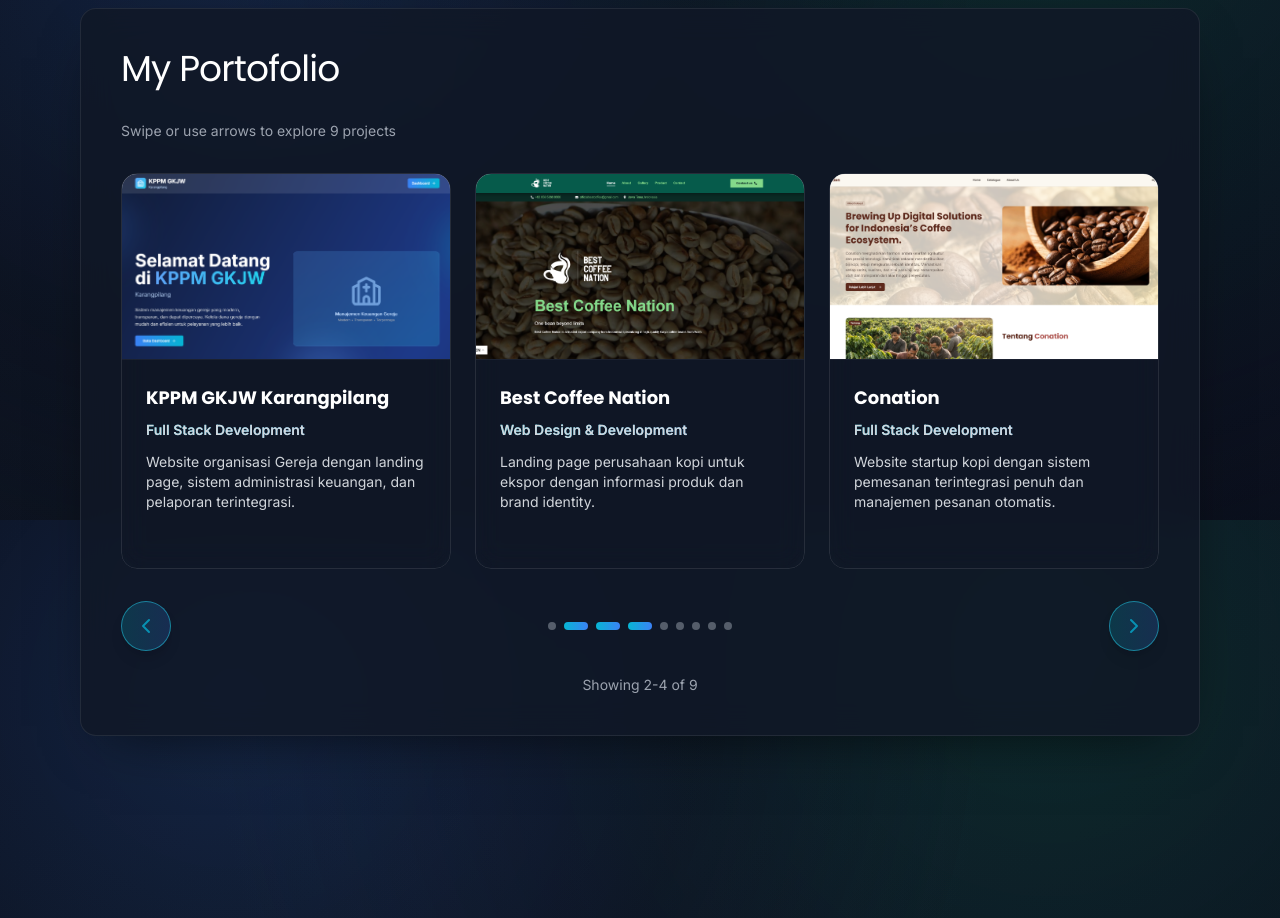
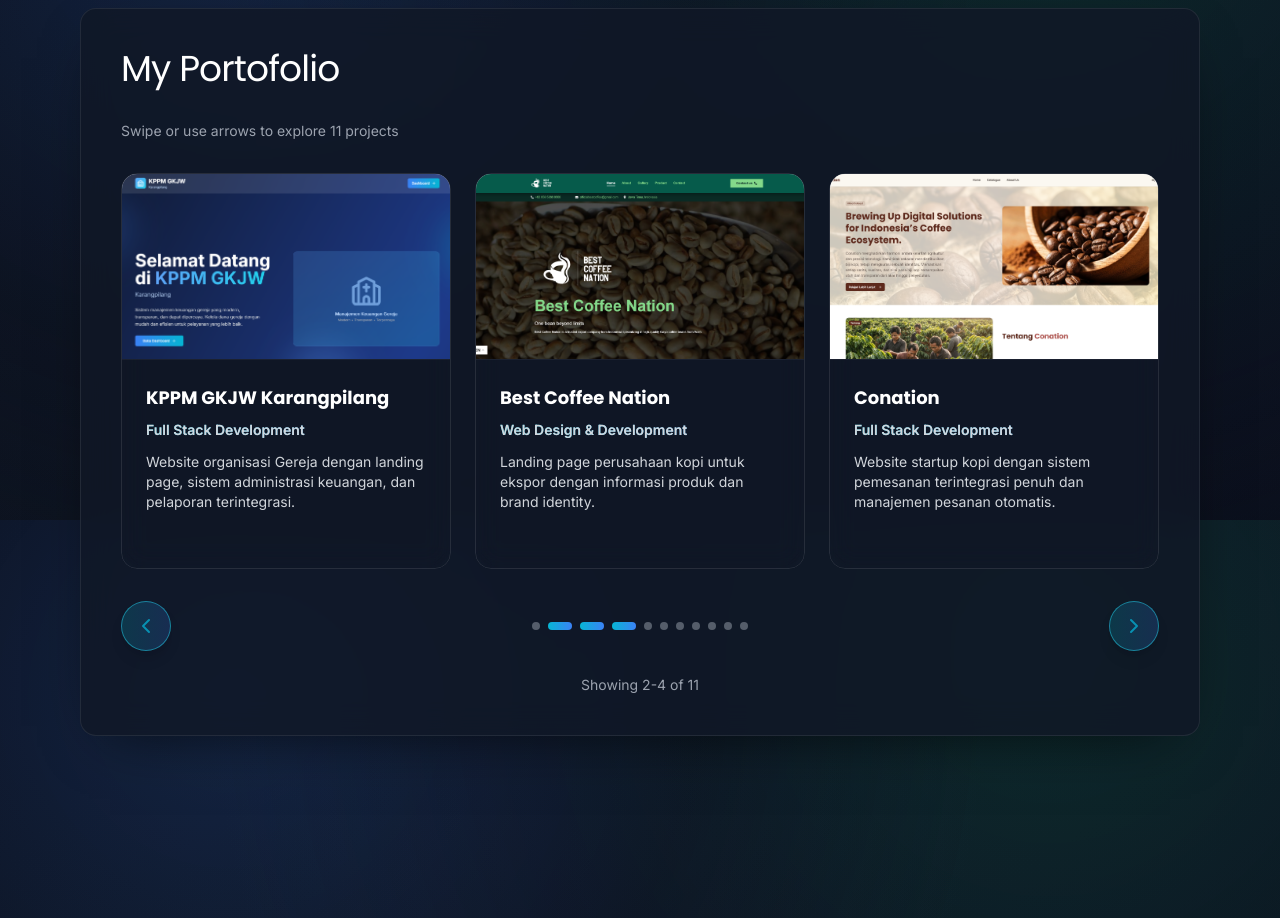
Before and after one commit to AbimanyuDA/biodata-pribadi, a Next.js app: page / in a window 1280 px wide. Shown: the part 4280-5198 px from the top of the page. Built offline with nearby package versions, Linux system fonts and the light colour scheme.

Commit message:
fix: update Schematics 2025 project with accurate information and live URL

```diff
--- a/components/sections/Portfolio.tsx
+++ b/components/sections/Portfolio.tsx
@@ -97,6 +97,59 @@
       "High score tracking & game state management",
     ],
     tools: ["Unity", "C#"],
+  },
+  {
+    title: "Schematics 2025 Website",
+    role: "Project Manager",
+    url: "https://www.schematics-its.com/",
+    img: "/images/portofolio/schematics.png",
+    desc: "Project Manager & Lead Developer untuk pembuatan website Schematics 2025, event mahasiswa Teknik Informatika ITS dengan kompetisi pemrograman dan logika nasional.",
+    fullDesc:
+      "Schematics adalah event karya mahasiswa Teknik Informatika Institut Teknologi Sepuluh Nopember yang berfokus pada kompetisi pemrograman dan logika serta memperkenalkan teknologi kepada masyarakat luas. Event ini mencakup: National Programming Competition (NPC), National Logic Competition (NLC), dan Bootcamp, Seminar, Technology (BST). Sebagai Project Manager dan Full Stack Developer, mengkoordinasikan tim development dalam membangun website yang menampilkan informasi kompetisi, pendaftaran peserta, leaderboard real-time, dan integrasi dengan sistem penjurian otomatis.",
+    outputs: [
+      "Website responsif dengan user experience premium",
+      "Sistem registrasi peserta untuk NPC, NLC, dan BST",
+      "Leaderboard real-time untuk kompetisi",
+      "Integrasi payment gateway untuk pendaftaran",
+      "Admin dashboard untuk manajemen event & scoreboard",
+      "Sistem notifikasi real-time untuk update kompetisi",
+      "Merchandise & ticketing integration",
+    ],
+    tools: [
+      "Next.js",
+      "React",
+      "TypeScript",
+      "Node.js",
+      "PostgreSQL",
+      "Vercel",
+    ],
+  },
+  {
+    title: "AI-Based Credit Card Fraud Detection System",
+    role: "AI Engineer & Full Stack Developer",
+    url: "#",
+    img: "/images/portofolio/fraud.png",
+    desc: "Sistem deteksi fraud kartu kredit berbasis rules engine dan machine learning untuk bank, mengidentifikasi transaksi mencurigakan secara real-time.",
+    fullDesc:
+      "Sistem fraud detection yang menggabungkan rule-based logic dengan artificial intelligence untuk menganalisis transaksi kartu kredit dan mengidentifikasi aktivitas mencurigakan dengan akurasi tinggi. Menggunakan kombinasi rule engine untuk pattern matching dan model machine learning (Random Forest, XGBoost) untuk deteksi anomali, dengan real-time processing capability untuk reject atau approve transaksi dalam hitungan milliseconds.",
+    outputs: [
+      "Rule engine dengan 50+ pattern rules untuk fraud detection",
+      "Machine learning model dengan 95%+ akurasi",
+      "Real-time transaction processing pipeline",
+      "Alert dashboard dengan fraud risk scoring",
+      "Historical analysis & trend reporting",
+      "Integration dengan banking system API",
+      "Model explainability untuk compliance & audit",
+    ],
+    tools: [
+      "Python",
+      "TensorFlow",
+      "XGBoost",
+      "Node.js",
+      "PostgreSQL",
+      "Docker",
+      "AWS",
+    ],
   },
 ];
 
```
